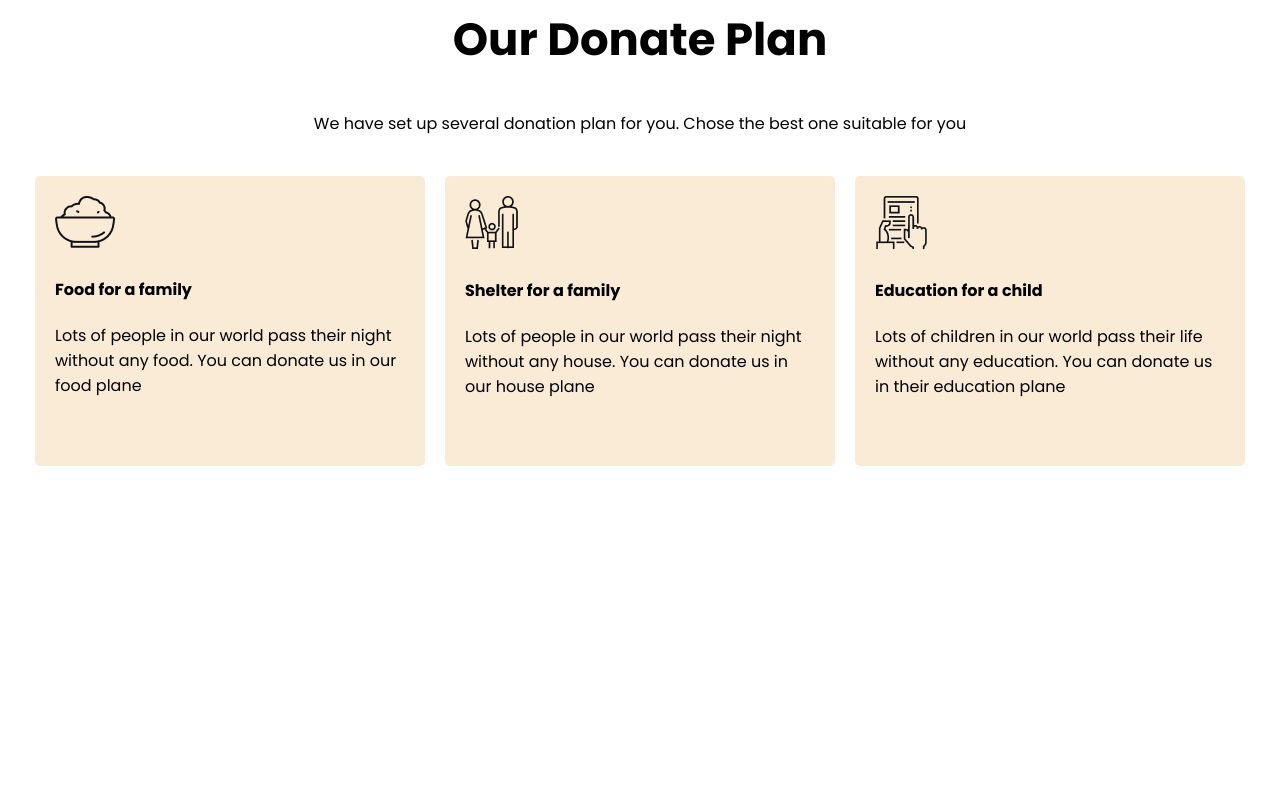
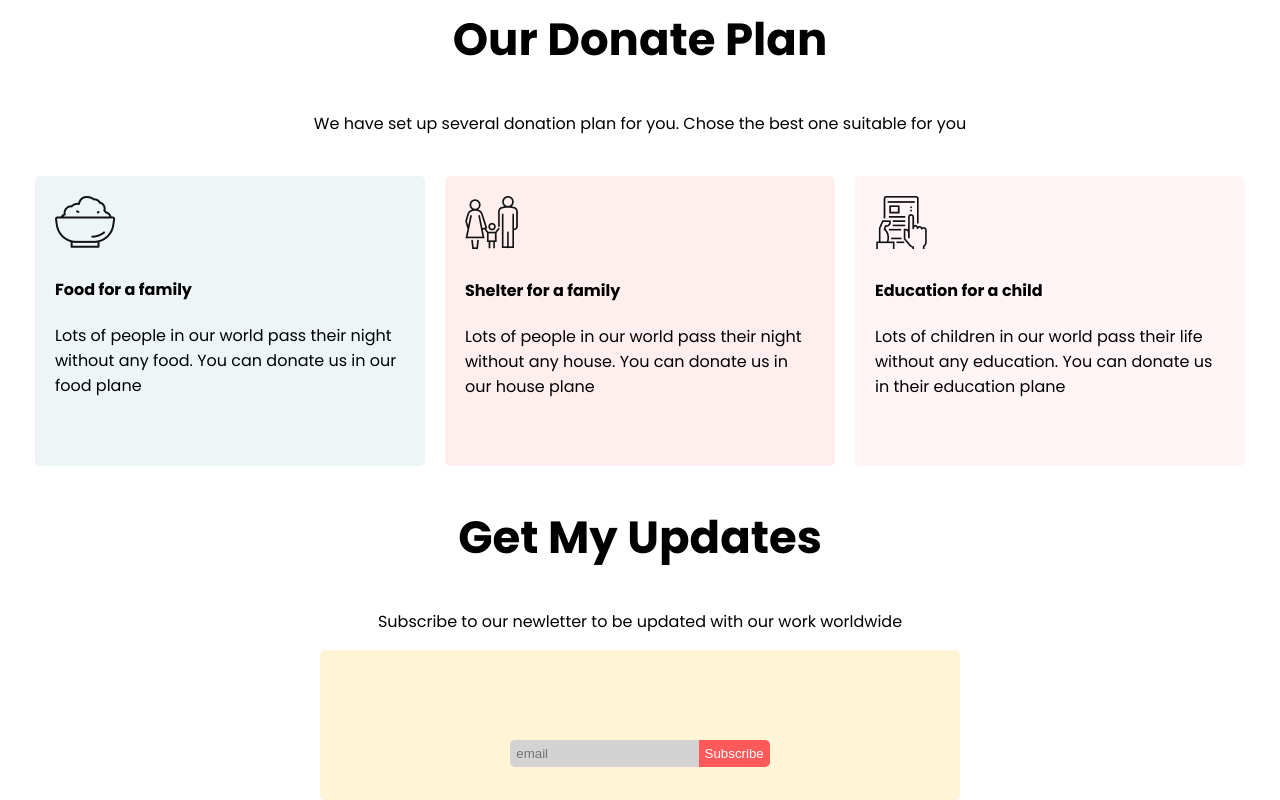
Before and after one commit to Shahinul-Islam/donate-today-main, a plain HTML site: page index.html in a window 1280 px wide. Shown: the part 1174-1974 px from the top of the page. Before the commit the page ends 1640 px from the top, so only its background shows below. Drawn offline with Linux system fonts and the light colour scheme.

Commit message:
update section done

```diff
--- a/index.html
+++ b/index.html
@@ -48,22 +48,31 @@
       <h2 class="donate-today-title">Our Donate Plan</h2>
       <p>We have set up several donation plan for you. Chose the best one suitable for you</p>
       <div class="donate-plane-cards">
-        <div class="single-card">
+        <div class="single-card" id="color-one">
           <img src="icons/food.png" alt="" />
           <h4>Food for a family</h4>
           <p>Lots of people in our world pass their night without any food. You can donate us in our food plane</p>
         </div>
-        <div class="single-card">
+        <div class="single-card" id="color-two">
           <img src="icons/shelter.png" alt="" />
           <h4>Shelter for a family</h4>
           <p>Lots of people in our world pass their night without any house. You can donate us in our house plane</p>
         </div>
-        <div class="single-card">
+        <div class="single-card" id="color-three">
           <img src="icons/Frame-1.png" alt="" />
           <h4>Education for a child</h4>
           <p>Lots of children in our world pass their life without any education. You can donate us in their education plane</p>
         </div>
       </div>
     </div>
+    <!-- get update section  -->
+    <div class="update">
+      <h2 class="donate-today-title">Get My Updates</h2>
+      <p>Subscribe to our newletter to be updated with our work worldwide</p>
+      <div class="email-section">
+        <input type="text" placeholder="email" />
+        <button>Subscribe</button>
+      </div>
+    </div>
   </body>
 </html>
--- a/style.css
+++ b/style.css
@@ -105,7 +105,48 @@ body {
   width: 350px;
   border-radius: 5px;
   text-align: left;
-  background-color: antiquewhite;
   padding: 20px;
   margin: 0 10px;
 }
+#color-one {
+  background-color: rgba(79, 157, 166, 0.1);
+}
+#color-two {
+  background-color: rgba(255, 89, 89, 0.1);
+}
+#color-three {
+  background-color: rgba(253, 157, 166, 0.1);
+}
+
+.update {
+  text-align: center;
+}
+
+.email-section {
+  background-color: #fff4d6;
+  height: 150px;
+  width: 50%;
+  margin: 0 auto;
+  border-radius: 5px;
+}
+
+.email-section input,
+button {
+  margin-top: 90px;
+}
+
+.email-section input {
+  background-color: lightgray;
+  border: none;
+  padding: 6px;
+  margin-right: 0;
+  border-radius: 5px 0 0 5px;
+}
+.email-section button {
+  margin-left: -5px;
+  border: none;
+  background-color: #ff5959;
+  padding: 6px;
+  color: white;
+  border-radius: 0 5px 5px 0;
+}
```
